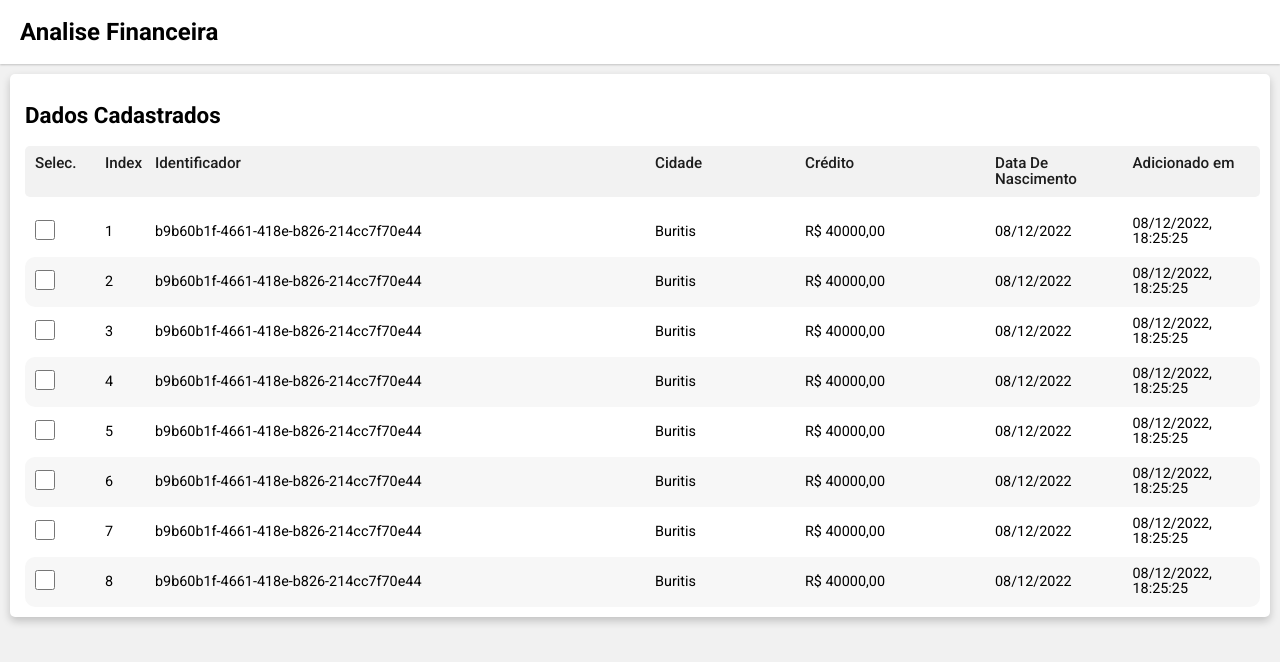
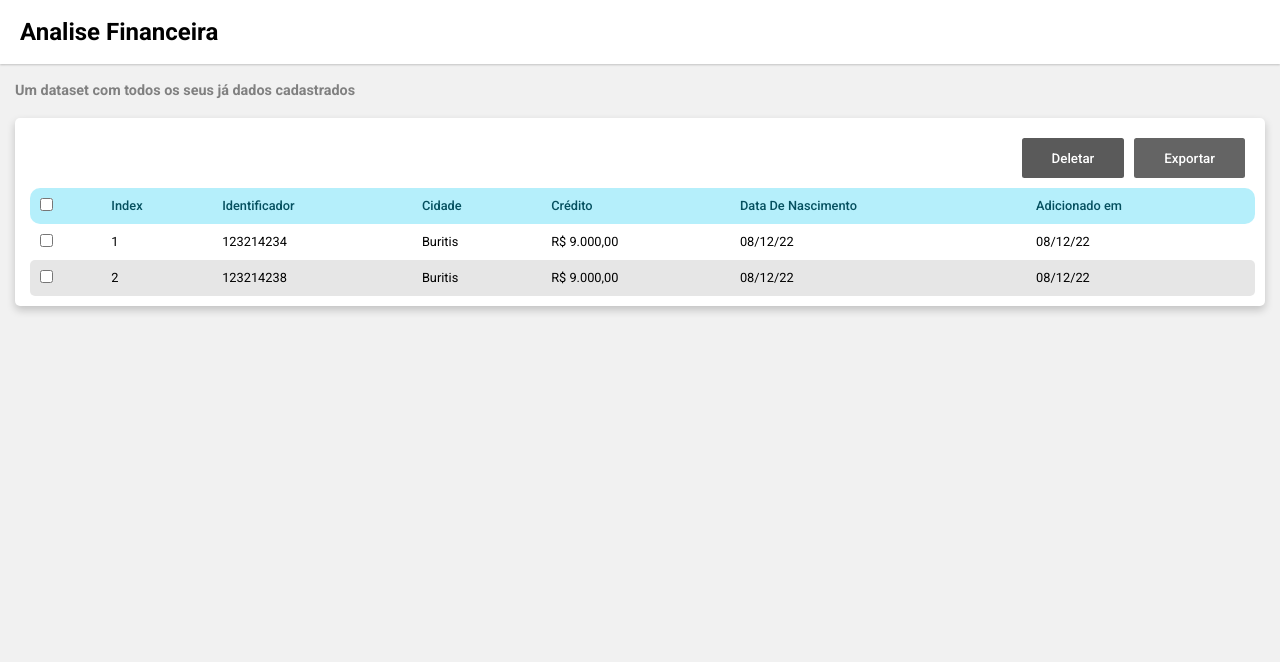
Before and after one commit to alvarogfn/projeto-integrador-vi, a Vue app in the folder frontend/: page /app/dataset in a window 1280 px wide. Shown: the top 662 px of the page. Built offline with nearby package versions, Linux system fonts and the light colour scheme.

Commit message:
feat: dataset

```diff
--- a/frontend/src/styles/colors.scss
+++ b/frontend/src/styles/colors.scss
@@ -39,10 +39,16 @@ $box-shadow: 0 4px 8px 0 rgba(0, 0, 0, 0.2);
 
   font-weight: 500;
 
-  &:hover {
-    background-color: lighten($color: $color-1, $amount: 5%);
+  &:not(:disabled) {
+    &:hover {
+      background-color: lighten($color: $color, $amount: 5%);
+    }
+    &:active {
+      background-color: darken($color: $color, $amount: 5%);
+    }
   }
-  &:active {
-    background-color: darken($color: $color-1, $amount: 5%);
+
+  &:disabled {
+    filter: grayscale(100%);
   }
 }
--- a/frontend/src/styles/main.scss
+++ b/frontend/src/styles/main.scss
@@ -13,7 +13,8 @@ body {
   background-color: #f1f1f1;
 }
 
-input, select {
+input,
+select {
   font-family: inherit;
   outline: initial;
   border: initial;
@@ -34,3 +35,7 @@ a {
 
   cursor: pointer;
 }
+
+input[type="checkbox"] {
+  cursor: pointer;
+}
--- /dev/null
+++ b/frontend/src/utils/formatDate.ts
@@ -0,0 +1,10 @@
+export default function formatDate(date: number | Date) {
+  const locale = "pt-BR";
+  const format: Intl.DateTimeFormatOptions = {
+    day: "2-digit",
+    month: "2-digit",
+    year: "2-digit",
+  };
+  if (typeof date === "number")
+    return new Date(date).toLocaleDateString(locale, format);
+}
--- /dev/null
+++ b/frontend/src/utils/formatMoney.ts
@@ -0,0 +1,4 @@
+export default function formatMoney(money: number) {
+  const locale = "pt-BR";
+  return money.toLocaleString(locale, { currency: "BRL", style: "currency" });
+}
--- a/frontend/src/views/dataset-view.vue
+++ b/frontend/src/views/dataset-view.vue
@@ -1,10 +1,34 @@
 <template>
-  <main class="dataset">
-    <h1 class="dataset__title">Dados Cadastrados</h1>
-    <table class="dataset__table">
-      <thead class="dataset__table-header">
+  <div class="dataset">
+    <h1 class="dataset__title">
+      Um dataset com todos os seus já dados cadastrados
+    </h1>
+    <section class="dataset__content">
+      <header class="dataset__header">
+        <button
+          class="dataset__button dataset__button--delete"
+          :disabled="selected.length <= 0"
+        >
+          Deletar
+        </button>
+        <button
+          class="dataset__button dataset__button--export"
+          :disabled="selected.length <= 0"
+        >
+          Exportar
+        </button>
+      </header>
+      <table class="table" v-if="hasData">
+        <thead class="table__head">
           <tr>
-          <td>Selec.</td>
+            <td>
+              <input
+                @change="selectAllChange"
+                class="table__check"
+                type="checkbox"
+                v-model="selectAll"
+              />
+            </td>
             <td>Index</td>
             <td>Identificador</td>
             <td>Cidade</td>
@@ -13,49 +37,87 @@
             <td>Adicionado em</td>
           </tr>
         </thead>
-      <tbody class="dataset__table-body">
-        <tr
-          v-for="item in 60"
-          :key="item"
-          :class="{ 'dataset__table-row--selected': selected.includes(item) }"
-        >
+        <tbody class="table__body">
+          <tr v-for="(row, index) in dataset" :key="row.id">
             <td>
               <input
                 type="checkbox"
-              :id="item + '-checkbox'"
-              :value="item"
+                :id="row.id"
                 v-model="selected"
+                :value="row.id"
               />
             </td>
-          <td>{{ item }}</td>
-          <td>b9b60b1f-4661-418e-b826-214cc7f70e44</td>
-          <td>Buritis</td>
-          <td>R$ 40000,00</td>
-          <td>
-            {{ new Date().toLocaleDateString("pt-BR") }}
-          </td>
-          <td>
-            {{
-              new Date().toLocaleDateString("pt-BR", {
-                hour: "2-digit",
-                minute: "2-digit",
-                second: "2-digit",
-              })
-            }}
-          </td>
+            <td>{{ index + 1 }}</td>
+            <td>{{ row.id }}</td>
+            <td>{{ row.city }}</td>
+            <td>{{ formatMoney(row.credit) }}</td>
+            <td>{{ formatDate(row.birthdate) }}</td>
+            <td>{{ formatDate(row.createdAt) }}</td>
           </tr>
         </tbody>
       </table>
-  </main>
+      <h1 v-else>
+        Não existem dados a serem computados, que tal adicionar alguns?
+      </h1>
+    </section>
+  </div>
 </template>
 
 <script setup lang="ts">
-  import { ref, watch } from "vue";
+  import formatDate from "@/utils/formatDate";
+  import formatMoney from "@/utils/formatMoney";
+  import { ref, watch, onMounted, computed } from "vue";
 
-  const selected = ref<number[]>([]);
+  const selectAll = ref<boolean>(false);
+  const selected = ref<string[]>([]);
 
-  watch(selected, (state) => {
-    console.log(...state.values());
+  const dataset = ref<
+    {
+      id: string;
+      city: string;
+      birthdate: number;
+      credit: number;
+      createdAt: number;
+    }[]
+  >([]);
+
+  watch(selected, (newState) => {
+    if (newState.length === dataset.value.length && selectAll.value !== true)
+      selectAll.value = true;
+
+    if (newState.length !== dataset.value.length && selectAll.value === true)
+      selectAll.value = false;
+  });
+
+  const hasData = computed(() => dataset.value.length > 0);
+
+  function selectAllChange(event: Event) {
+    const checkbox = event.target as HTMLInputElement;
+
+    if (checkbox.checked) {
+      selected.value = dataset.value.map((dataset) => dataset.id);
+    }
+
+    if (!checkbox.checked) {
+      selected.value = [];
+    }
+  }
+
+  onMounted(async () => {
+    dataset.value.push({
+      id: "123214234",
+      city: "Buritis",
+      birthdate: Date.now(),
+      credit: 9000,
+      createdAt: Date.now(),
+    });
+    dataset.value.push({
+      id: "123214238",
+      city: "Buritis",
+      birthdate: Date.now(),
+      credit: 9000,
+      createdAt: Date.now(),
+    });
   });
 </script>
 
@@ -63,92 +125,47 @@
   @use "@/styles/colors.scss" as *;
 
   .dataset {
-    @include card($color: transparent);
-
-    margin: 10px;
+    margin: 15px;
 
     &__title {
+      font-size: 0.9rem;
+      color: gray;
       font-weight: 600;
       margin: 20px 0;
-      font-size: 1.4rem;
     }
 
-    &__table {
-      width: 100%;
-      height: 300px;
-      overflow-y: scroll;
-
-      td {
-        margin-bottom: 10px;
-
-        transition: 200ms;
-
-        &:nth-child(1) {
-          width: 70px;
+    &__header {
+      display: flex;
+      justify-content: flex-end;
+      column-gap: 10px;
+      padding: 10px;
     }
 
-        &:nth-child(2) {
-          width: 50px;
+    &__content {
+      @include card($color: transparent);
+      font-size: 0.8rem;
     }
 
-        &:nth-child(3) {
-          width: 500px;
+    &__button {
+      &--delete {
+        @include button($color: $color-8, $padding: 12.5px 30px);
       }
 
-        &:nth-child(4) {
-          width: 150px;
-        }
-
-        &:nth-child(5) {
-          width: 190px;
+      &--export {
+        @include button($color: $color-1, $padding: 12.5px 30px);
       }
     }
   }
 
-    &__table-header {
+  .table {
     width: 100%;
-      display: table;
-      table-layout: fixed;
-      color: #1d1d1d;
 
-      border-radius: 5px;
-
-      overflow: hidden;
-
+    &__head {
+      background-color: rgba($color: $color-2, $alpha: 0.3);
+      color: darken($color: $color-2, $amount: 30%);
       font-weight: 500;
-      font-size: 0.95rem;
-
-      margin-bottom: 10px;
 
       td {
-        background-color: darken($color: #fff, $amount: 5%);
-        border-style: solid none;
-        padding: 10px;
-      }
-    }
-
-    &__table-body {
-      display: block;
-
-      height: 400px;
-      overflow-y: scroll;
-
-      tr {
-        display: table;
-        table-layout: fixed;
-        width: 100%;
-
-        &:nth-child(even) {
-          td {
-            background-color: darken($color: #fff, $amount: 3%);
-          }
-        }
-      }
-
-      td {
-        font-size: 0.9rem;
-
-        height: 50px;
         vertical-align: middle;
         border-style: solid none;
         padding: 10px;
@@ -163,21 +180,155 @@
           border-bottom-left-radius: 10px;
         }
       }
+    }
 
-      input {
-        cursor: pointer;
+    &__body {
+      padding: 15px;
 
-        width: 20px;
-        height: 20px;
+      tr {
+        width: 100%;
+
+        &:nth-child(even) {
+          td {
+            background-color: darken($color: #fff, $amount: 10%);
+          }
         }
       }
 
-    &__table-row {
-      &--selected {
       td {
-          background-color: rgba($color: $color-1, $alpha: 0.1) !important;
+        padding: 10px;
+        vertical-align: middle;
+        height: 20px;
+
+        &:last-child {
+          border-bottom-right-radius: 5px;
+          border-top-right-radius: 5px;
+        }
+
+        &:first-child {
+          border-top-left-radius: 5px;
+          border-bottom-left-radius: 5px;
         }
       }
     }
   }
+
+  // .dataset {
+  //   @include card($color: transparent);
+
+  //   margin: 10px;
+
+  //   &__title {
+  //     font-weight: 600;
+  //     margin: 20px 0;
+  //     font-size: 1.4rem;
+  //   }
+
+  //   &__table {
+  //     width: 100%;
+  //     height: 300px;
+  //     overflow-y: scroll;
+
+  //     td {
+  //       margin-bottom: 10px;
+
+  //       transition: 10ms;
+
+  //       &:nth-child(1) {
+  //         width: 70px;
+  //       }
+
+  //       &:nth-child(2) {
+  //         width: 50px;
+  //       }
+
+  //       &:nth-child(3) {
+  //         width: 500px;
+  //       }
+
+  //       &:nth-child(4) {
+  //         width: 150px;
+  //       }
+
+  //       &:nth-child(5) {
+  //         width: 190px;
+  //       }
+  //     }
+  //   }
+
+  //   &__table-header {
+  //     width: 100%;
+  //     display: table;
+  //     table-layout: fixed;
+  //     color: #1d1d1d;
+
+  //     border-radius: 5px;
+
+  //     overflow: hidden;
+
+  //     font-weight: 500;
+  //     font-size: 0.95rem;
+
+  //     margin-bottom: 10px;
+
+  //     td {
+  //       background-color: darken($color: #fff, $amount: 5%);
+  //       border-style: solid none;
+  //       padding: 10px;
+  //     }
+  //   }
+
+  //   &__table-body {
+  //     display: block;
+
+  //     height: 400px;
+  //     overflow-y: scroll;
+
+  //     tr {
+  //       display: table;
+  //       table-layout: fixed;
+  //       width: 100%;
+
+  //       &:nth-child(even) {
+  //         td {
+  //           background-color: darken($color: #fff, $amount: 3%);
+  //         }
+  //       }
+  //     }
+
+  //     td {
+  //       font-size: 0.9rem;
+
+  //       height: 50px;
+  //       vertical-align: middle;
+  //       border-style: solid none;
+  //       padding: 10px;
+
+  //       &:last-child {
+  //         border-bottom-right-radius: 10px;
+  //         border-top-right-radius: 10px;
+  //       }
+
+  //       &:first-child {
+  //         border-top-left-radius: 10px;
+  //         border-bottom-left-radius: 10px;
+  //       }
+  //     }
+
+  //     input {
+  //       cursor: pointer;
+
+  //       width: 20px;
+  //       height: 20px;
+  //     }
+  //   }
+
+  //   &__table-row {
+  //     &--selected {
+  //       td {
+  //         background-color: rgba($color: $color-1, $alpha: 0.1) !important;
+  //       }
+  //     }
+  //   }
+  // }
 </style>
```
Lines whose indentation alone changed are shown as unchanged.
